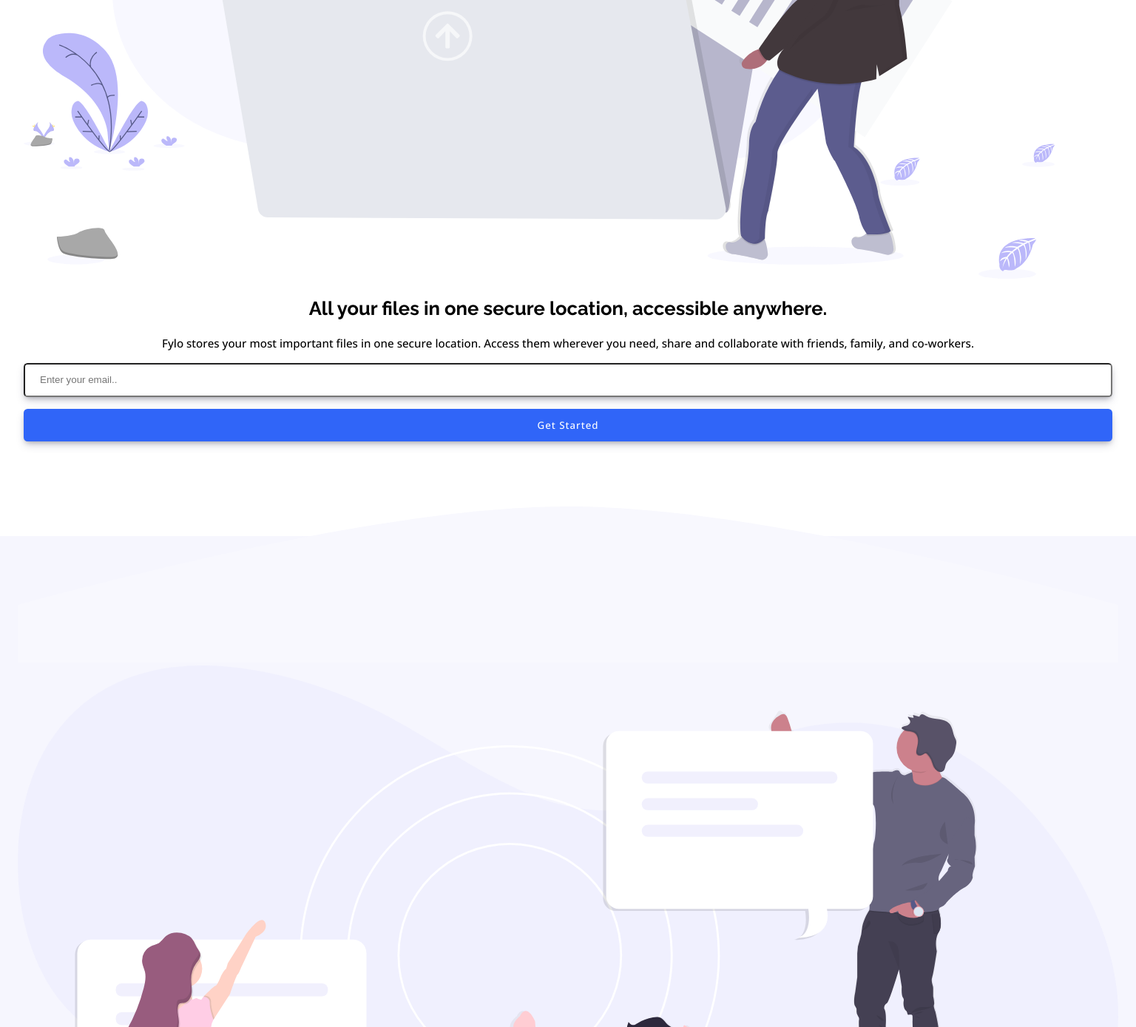
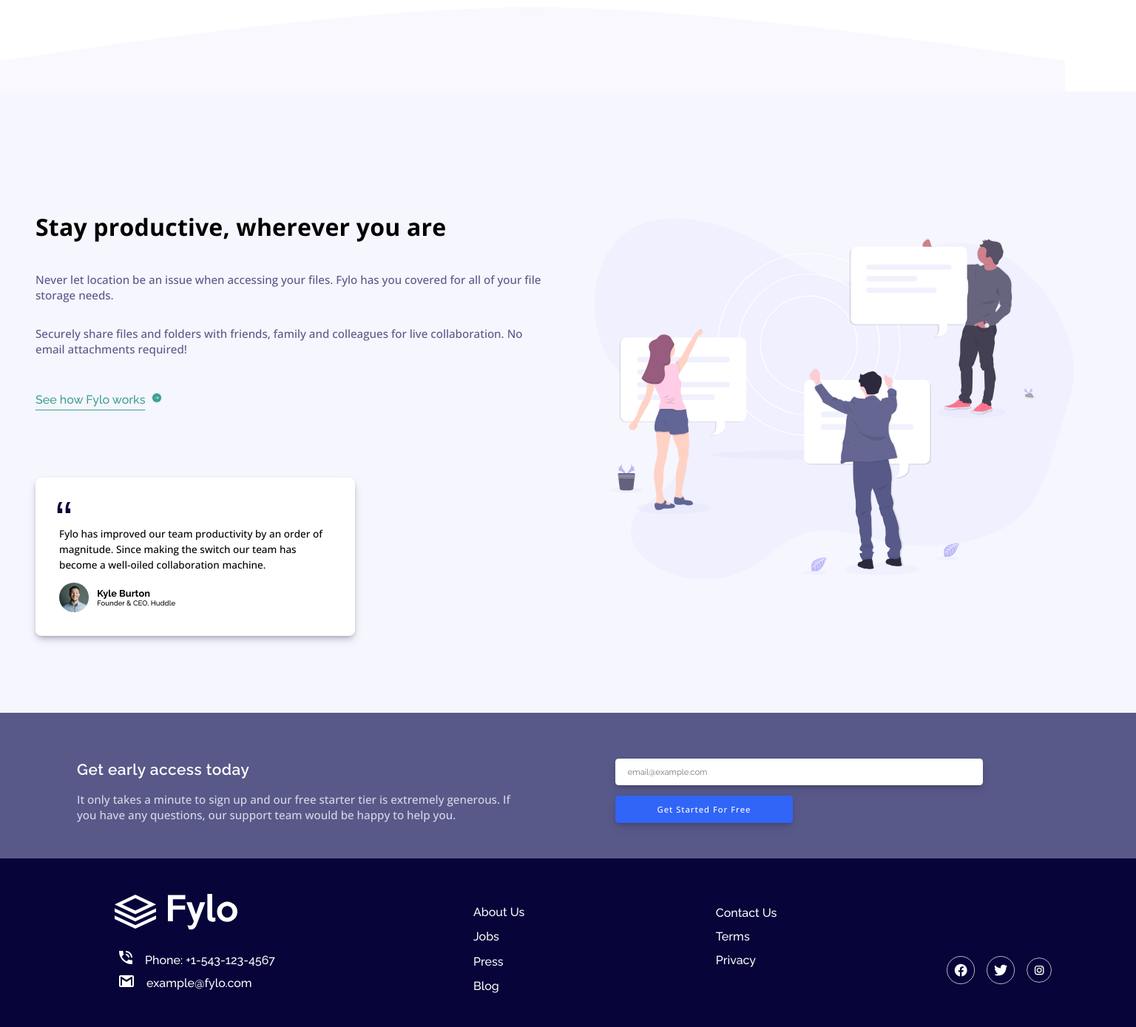
Before and after one commit to ghulamabidhassan/Fylo-landing-page, a plain HTML site: page index.html in a window 1536 px wide. Shown: the part 880-2269 px from the top of the page at 74% size. Drawn offline with nearby package versions, Linux system fonts and the light colour scheme.

Commit message:
desktop & mobile

```diff
--- a/index.html
+++ b/index.html
@@ -3,7 +3,7 @@
   <head>
     <meta charset="UTF-8" />
     <meta name="viewport" content="width=device-width, initial-scale=1.0" />
-    <!-- displays site properly based on user's device -->
+
     <link rel="stylesheet" href="style.css" />
     <link
       rel="icon"
@@ -43,8 +43,9 @@
               Access them wherever you need, share and collaborate with friends,
               family, and co-workers.
             </p>
-            <div class="input-btn">
+            <div class="input-btn input-btn-header">
               <input
+                pattern="[A-Za-z.0-9_+-]+@[a-zA-Z0-9._-]+\.[a-z]{2,6}"
                 type="text"
                 class="input"
                 placeholder="Enter your email.."
@@ -55,29 +56,40 @@
         </section>
       </header>
       <section class="middle">
-        <img class="curve-mob" src="./images/bg-curve-mobile.svg" alt="" />
-        <div class="section">
-          <div class="section">
+        <img
+          class="curve-mob curve"
+          src="./images/bg-curve-mobile.svg"
+          alt=""
+        />
+        <img
+          class="curve-desktop curve"
+          src="./images/bg-curve-desktop.svg"
+          alt=""
+        />
+        <div class="sections">
+          <div class="section illus-two">
             <img class="illus-2" src="./images/illustration-2.svg" alt="" />
           </div>
-          <div class="section">
+          <div>
+            <div class="section middle-sec">
               <h3 class="heading">Stay productive, wherever you are</h3>
               <p class="content">
-              Never let location be an issue when accessing your files. Fylo has
-              you covered for all of your file storage needs.
+                Never let location be an issue when accessing your files. Fylo
+                has you covered for all of your file storage needs.
               </p>
               <p class="content">
                 Securely share files and folders with friends, family and
-              colleagues for live collaboration. No email attachments required!
+                colleagues for live collaboration. No email attachments
+                required!
               </p>
               <p class="btn-neon">See how Fylo works</p>
             </div>
             <div class="quote">
               <img src="./images/icon-quotes.svg" alt="" class="q-icon" />
               <p class="content">
-              Fylo has improved our team productivity by an order of magnitude.
-              Since making the switch our team has become a well-oiled
-              collaboration machine.
+                Fylo has improved our team productivity by an order of
+                magnitude. Since making the switch our team has become a
+                well-oiled collaboration machine.
               </p>
               <div class="user">
                 <img
@@ -92,17 +104,20 @@
               </div>
             </div>
           </div>
+        </div>
       </section>
       <section class="sign-up">
+        <div>
           <h3 class="heading">Get early access today</h3>
           <p class="content">
             It only takes a minute to sign up and our free starter tier is
-          extremely generous. If you have any questions, our support team would
-          be happy to help you.
+            extremely generous. If you have any questions, our support team
+            would be happy to help you.
           </p>
+        </div>
         <div class="input-btn">
           <input type="text" class="input" placeholder="email@example.com" />
-          <button class="btn">Get Started</button>
+          <button class="btn">Get Started For Free</button>
         </div>
       </section>
       <footer>
@@ -153,6 +168,8 @@
             <li>Press</li>
             <li>Blog</li>
           </div>
+        </section>
+        <section>
           <div class="contact">
             <li>Contact Us</li>
             <li>Terms</li>
--- a/style.css
+++ b/style.css
@@ -128,7 +128,7 @@ li:hover {
 
 .middle {
   width: 100%;
-  background-color: var(--Light-Grayish-Blue);
+  /* background-color: var(--Light-Grayish-Blue); */
   padding: 0 1.5em;
 }
 
@@ -138,7 +138,19 @@ li:hover {
 
 .curve-mob {
   width: 100%;
-  margin-top: -2.5em;
+  margin-bottom: -1em;
+}
+
+.curve-desktop {
+  display: none;
+}
+
+.middle {
+  padding: 0;
+}
+
+.middle .sections {
+  background-color: var(--Light-Grayish-Blue);
 }
 
 .middle .section {
@@ -171,6 +183,7 @@ li:hover {
   display: flex;
   justify-content: center;
   align-items: center;
+  width: auto;
 }
 
 .btn-neon::after {
@@ -273,6 +286,7 @@ footer .logo {
 
 footer .info p {
   margin: 0.7em 0;
+  width: fit-content;
 }
 
 footer .info p span {
@@ -298,6 +312,7 @@ footer section:nth-child(2) {
 footer section:nth-child(2) div li {
   margin: 0.9em 0;
   transition: 300ms ease-in-out;
+  width: fit-content;
 }
 
 footer section:nth-child(2) div li:hover {
@@ -333,3 +348,208 @@ footer .logo svg path {
   fill: var(--Moderate-Cyan);
   border: 0.5px solid var(--Moderate-Cyan);
 }
+
+input {
+  /* border: none; */
+  outline: none;
+}
+
+input:focus:invalid {
+  border: 2px solid red;
+  color: red;
+  transition: 500ms linear;
+}
+
+input:focus:valid {
+  border: 2px solid green;
+  color: green;
+  transition: 500ms linear;
+}
+
+.contact {
+  margin: 1em 0;
+  margin-left: 2.3em;
+}
+
+.contact li {
+  width: fit-content;
+}
+
+.contact li:hover {
+  color: var(--Moderate-Cyan);
+}
+
+.contact > * {
+  margin-bottom: 0.8em;
+}
+
+/* desktop 1366 px */
+@media screen and (min-width: 85.375em) {
+  header {
+    padding-bottom: 5em;
+  }
+
+  nav {
+    padding: 3em 5em 0 5em;
+  }
+
+  nav .logo {
+    height: 2.5em;
+  }
+
+  .menus > * {
+    margin: 0 0.5em;
+  }
+
+  .menus li {
+    font-size: 1.25em;
+  }
+
+  .sections {
+    display: grid;
+    grid-template-columns: 1fr 1fr;
+    padding: 0 3em;
+  }
+
+  .section:nth-child(1) {
+    grid-column: 2/3;
+    padding-right: 2em;
+  }
+
+  .section:nth-child(1) img {
+    height: auto;
+  }
+
+  .section:nth-child(2) {
+    grid-column: 1/2;
+    grid-row: 1/2;
+    display: flex;
+    flex-direction: column;
+    justify-content: center;
+    align-items: center;
+    text-align: left;
+    padding: 0 8em 0 0;
+  }
+
+  .section:nth-child(2) .heading {
+    font-size: 2em;
+  }
+
+  .section:nth-child(2) .content {
+    margin-bottom: 1em;
+  }
+
+  .curve-mob {
+    display: none;
+  }
+
+  input {
+    all: unset;
+    font-size: 0.7em;
+    width: 80%;
+  }
+
+  .input[type="text"] {
+    text-align: left;
+  }
+
+  button {
+    all: unset;
+    font-size: 0.7em;
+    font-weight: 800;
+    text-align: center;
+    width: 40%;
+  }
+
+  .input-btn-header {
+    width: 100%;
+    display: flex;
+    flex-direction: row;
+    justify-content: center;
+    align-items: center;
+    margin: 0;
+    padding: 0;
+  }
+
+  .input-btn-header input {
+    width: 65%;
+    margin: 0;
+    padding: 0;
+  }
+
+  .input-btn-header button {
+    margin: 0 0 0 1.5em;
+    padding: 0;
+    height: fit-content;
+  }
+
+  .middle {
+    width: 100%;
+    padding: 0;
+  }
+
+  .curve-desktop {
+    display: block;
+    max-width: 100%;
+  }
+
+  .middle .sections {
+    display: grid;
+    grid-template-columns: repeat(2, 1fr);
+  }
+
+  .illus-two img {
+    scale: 0.9;
+  }
+
+  .middle-sec .heading {
+    font-size: 2em;
+  }
+
+  .middle-sec {
+    display: flex;
+    flex-direction: column;
+    align-items: flex-start;
+  }
+
+  .middle > .sections > .section:nth-child(1) {
+    /* background-color: yellow; */
+    padding: 9em 0 0 0;
+    grid-column: 2/3;
+    grid-row: 1/2;
+  }
+
+  .quote {
+    width: 60%;
+  }
+
+  .sign-up {
+    display: grid;
+    grid-template-columns: repeat(2, 1fr);
+    justify-content: center;
+    align-items: center;
+  }
+
+  .sign-up div {
+    margin: 0 4em;
+  }
+
+  .sign-up div:nth-child(1) {
+    text-align: left;
+  }
+
+  footer {
+    display: flex;
+    justify-content: space-around;
+  }
+}
+
+@media screen and (min-width: 120em) {
+  body {
+    font-size: 1.5em;
+  }
+
+  .curve-desktop {
+    width: 100%;
+  }
+}
```
Lines whose indentation alone changed are shown as unchanged.
